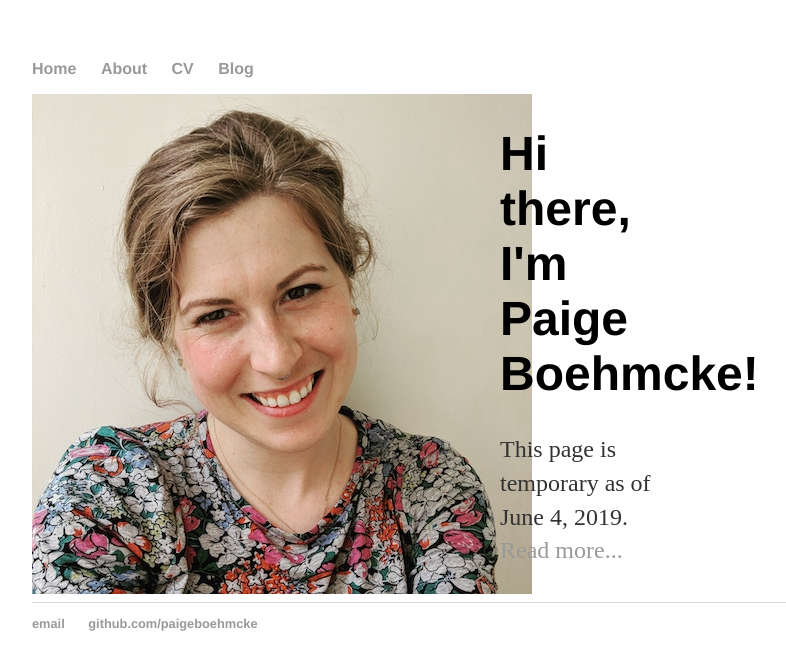
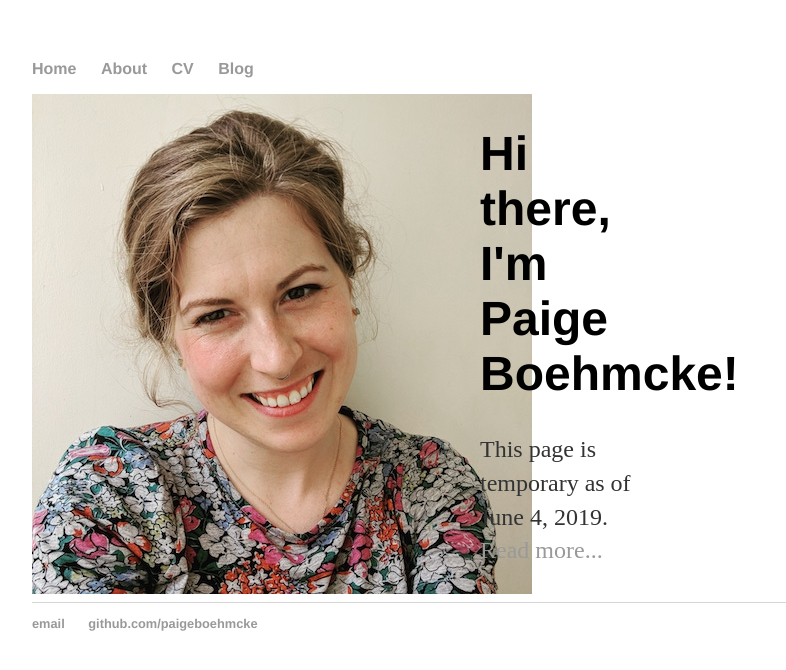
Before and after one commit to paigeboehmcke/paigeboehmcke.github.io, a Jekyll site: the page built from index.html, in a window 1280 px wide. Shown: the top 670 px of the page, without its empty margins (160-946 px from the left). Built offline with Jekyll 4.4.1, drawn with Linux system fonts in a browser that asks for light colours.

Commit message:
Update index.html

```diff
--- a/index.html
+++ b/index.html
@@ -3,7 +3,7 @@ layout: default
 title: Paige Boehmcke
 ---
 <div class="blurb" style="display: inline-block;">
-	<div style="float: left; display: inline; margin-right: 20px; width: 50%;">
+	<div style="float: left; display: inline; width: 50%;">
 		<img src="/images/headshot.jpg" alt="paige headshot">
 		</div>
 	<div style="float: left; display: inline; width: 20%;">
```
